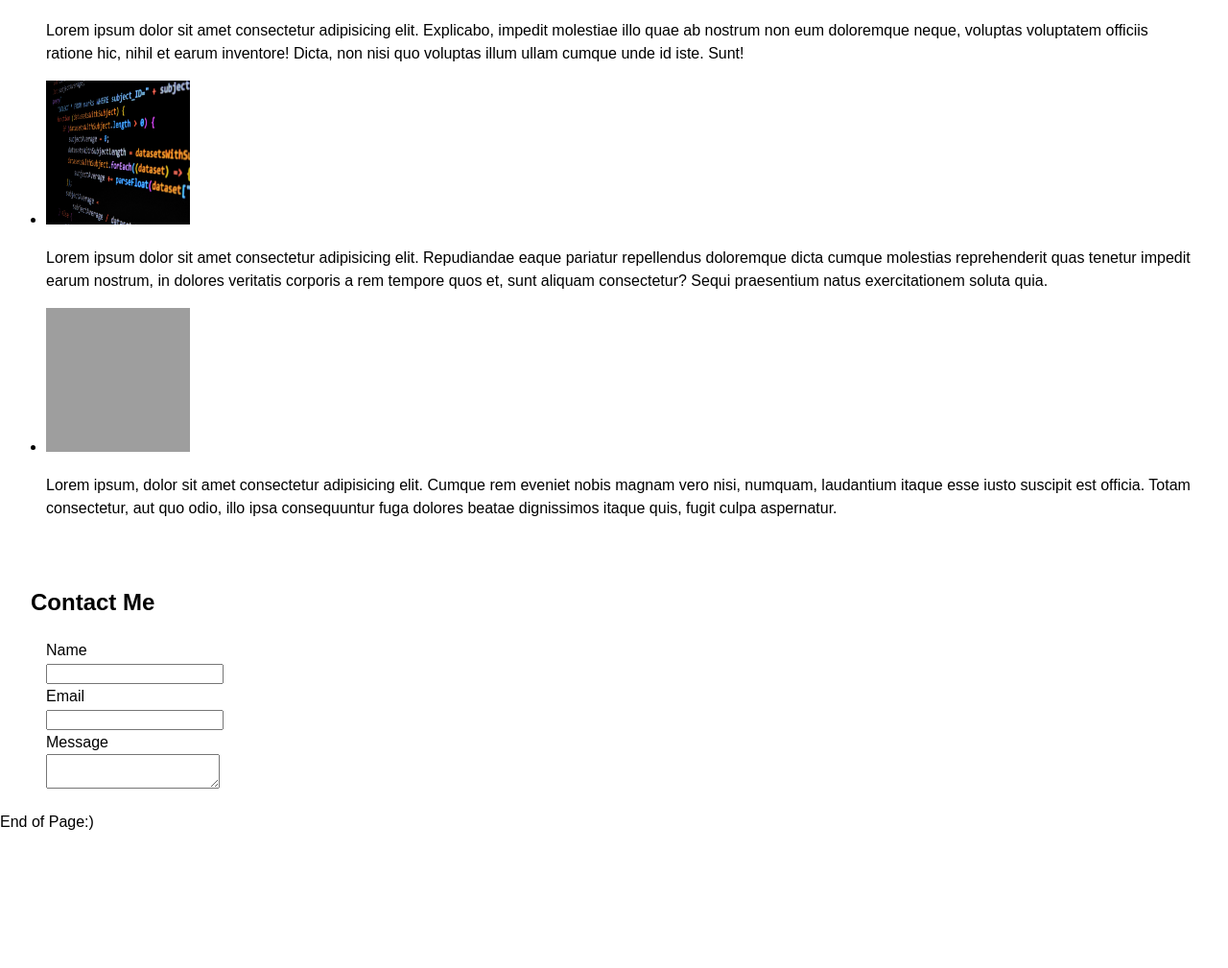
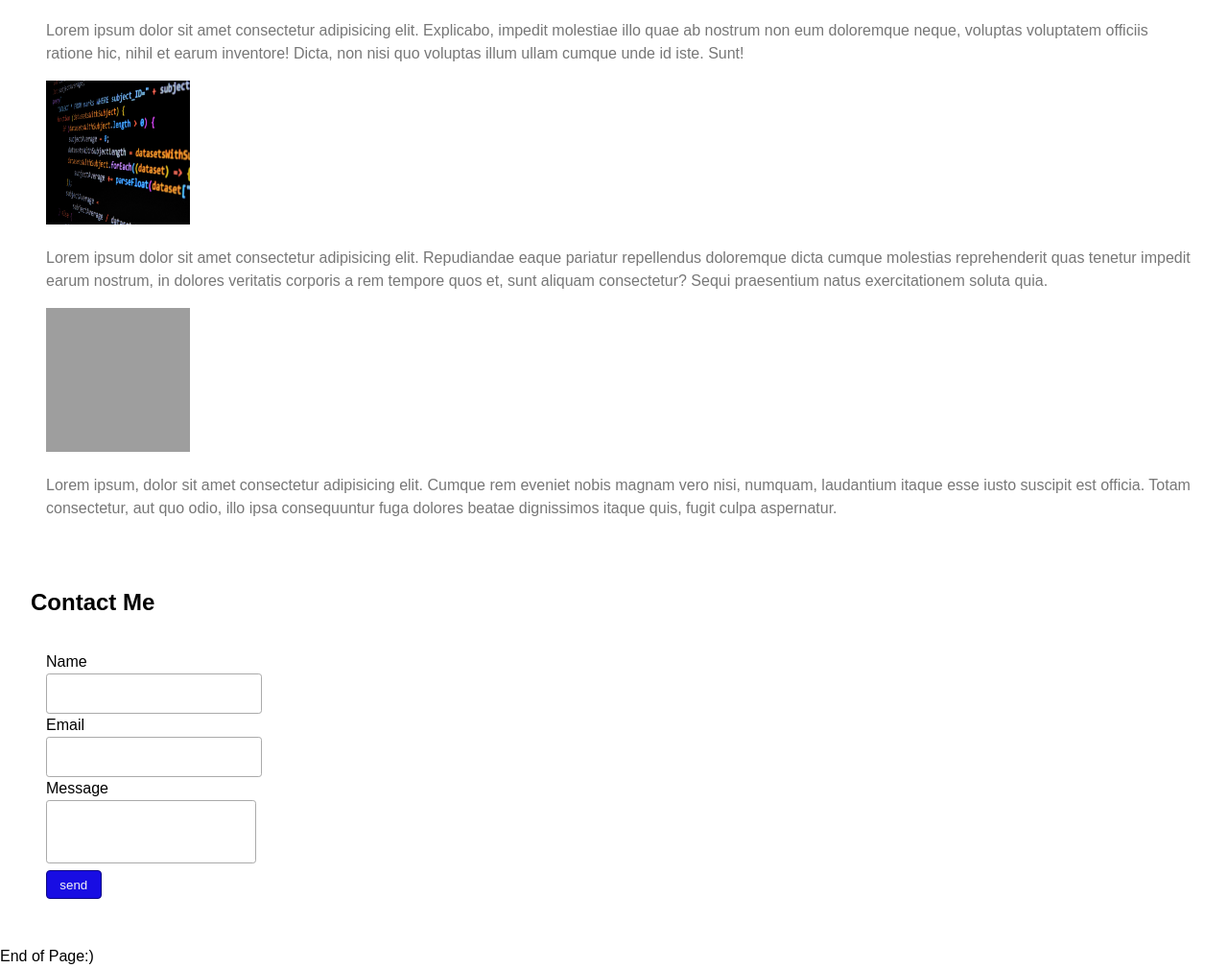
Before and after one commit to Tawfiq-Abu/css, a plain HTML site: page portfolio/portfolio.html in a window 1280 px wide. Shown: the part 865-1874 px from the top of the page at 96% size. Before the commit the page ends 1734 px from the top, so only its background shows below. Drawn offline with Linux system fonts and the light colour scheme; grey boxes are pictures that could not be loaded.

Commit message:
styled the form

```diff
--- a/portfolio/portfolio.css
+++ b/portfolio/portfolio.css
@@ -33,3 +33,42 @@ body{
     font-size: 1.2rem;
     font-style: italic;
 }
+.project-section{
+    list-style:none;
+    margin:0;
+    color:#777;
+}
+.contact-section{
+    margin:2rem 0;
+
+}
+.input{
+    border: 1px solid #AAA;
+    outline: none;
+    padding: 0.5em;
+    font-size:1rem;
+    border-radius: .2em;
+    font-family:inherit;
+    line-height:inherit;
+
+}
+.input:focus{
+    border-color: rgb(24, 13, 227);
+    box-shadow: 0 0 5px 0 rgb(24, 13, 227);
+}
+.textarea{
+    resize: none;
+}
+.btn{
+    background-color:hsl(243, 89%, 47%);
+    border:1px solid hsl(243, 89%, 27%);
+    border-radius:.3em;
+    cursor:pointer;
+    padding:.5em 1em;
+    outline:none;
+    color:whitesmoke;
+}
+.btn:focus,.btn:hover{
+    background-color:hsl(243, 89%, 37%);
+    box-shadow: 0 0 5px 0 hsl(243, 89%, 27%);
+}
--- a/portfolio/portfolio.html
+++ b/portfolio/portfolio.html
@@ -29,16 +29,16 @@
         </section>
         <section class="section">
             <h2>Projects</h2>
-            <ul class="content-section">
-                <li>
+            <ul class="content-section project-section">
+                <li class="project-list-item">
                     <img src="hack.jpg" alt="oops sorry" height="150" width="150">
                     <p>Lorem ipsum dolor sit amet consectetur adipisicing elit. Explicabo, impedit molestiae illo quae ab nostrum non eum doloremque neque, voluptas voluptatem officiis ratione hic, nihil et earum inventore! Dicta, non nisi quo voluptas illum ullam cumque unde id iste. Sunt!</p>
                 </li>
-                <li>
+                <li class="project-list-item">
                     <img src="python.jpg" alt="oops sorry" height="150" width="150">
                     <p>Lorem ipsum dolor sit amet consectetur adipisicing elit. Repudiandae eaque pariatur repellendus doloremque dicta cumque molestias reprehenderit quas tenetur impedit earum nostrum, in dolores veritatis corporis a rem tempore quos et, sunt aliquam consectetur? Sequi praesentium natus exercitationem soluta quia.</p>
                 </li>
-                <li>
+                <li class="project-list-item">
                     <img src="ruby.jpg" alt="oops sorry" height="150" width="150">
                     <p>Lorem ipsum, dolor sit amet consectetur adipisicing elit. Cumque rem eveniet nobis magnam vero nisi, numquam, laudantium itaque esse iusto suscipit est officia. Totam consectetur, aut quo odio, illo ipsa consequuntur fuga dolores beatae dignissimos itaque quis, fugit culpa aspernatur.</p>
                 </li>
@@ -46,19 +46,23 @@
         </section>
         <section class="section">
             <h2>Contact Me</h2>
-            <form class="content-section">
+            <form class="content-section contact-section">
                 <div>
                     <label for="">Name</label>
                 </div>
-                <input type="text">
+                <input type="text" class="input">
                 <div>
                     <label for="">Email</label>
                 </div>
-                <input type="email">
+                <input type="email" class="input">
                 <div>
                     <label for="">Message</label>
                 </div>
-                <textarea ></textarea>
+                <textarea class="input textarea"></textarea>
+                <div>
+
+                    <button type="submit" class="btn">send</button>
+                </div>
             </form>
         </section>
     </main>
```
